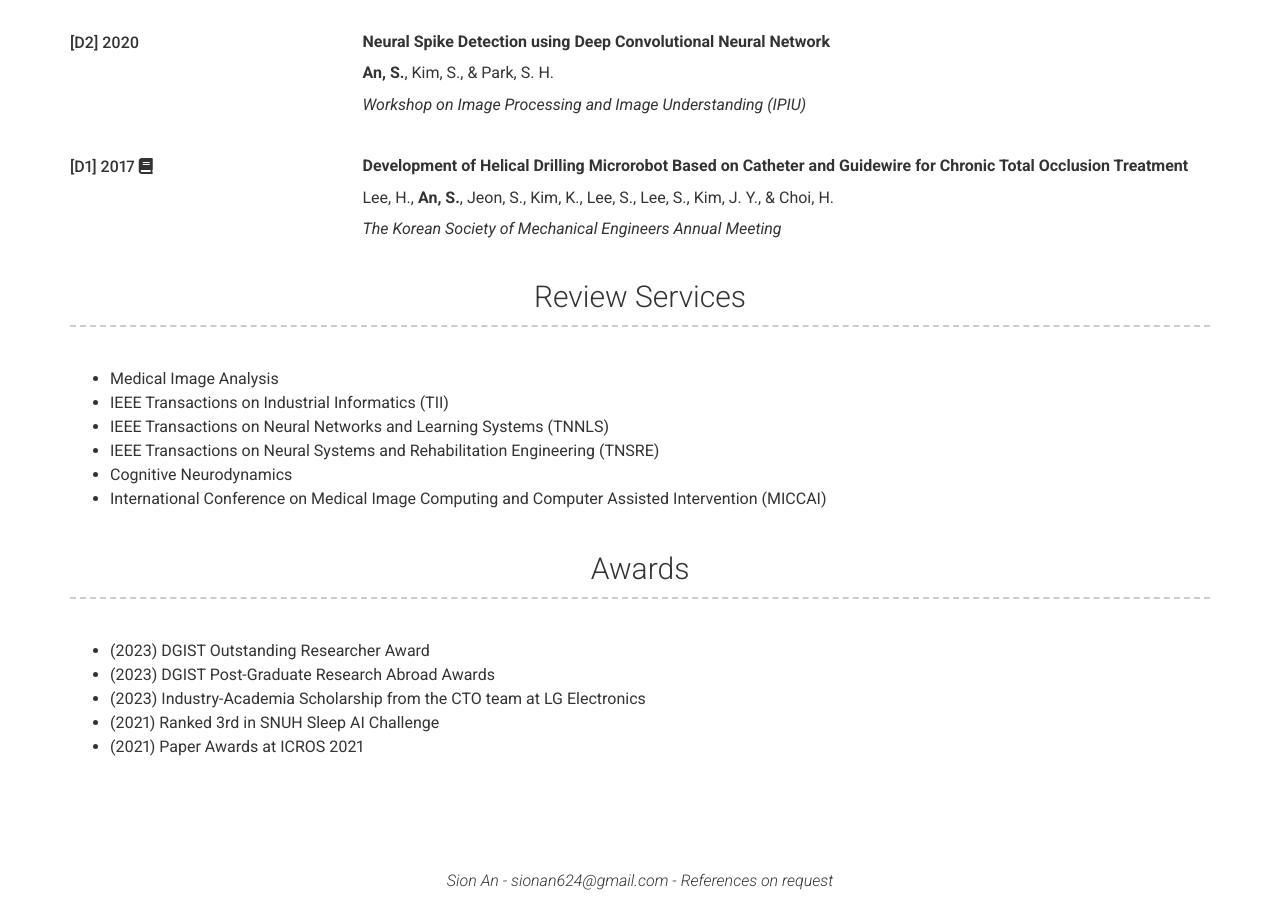
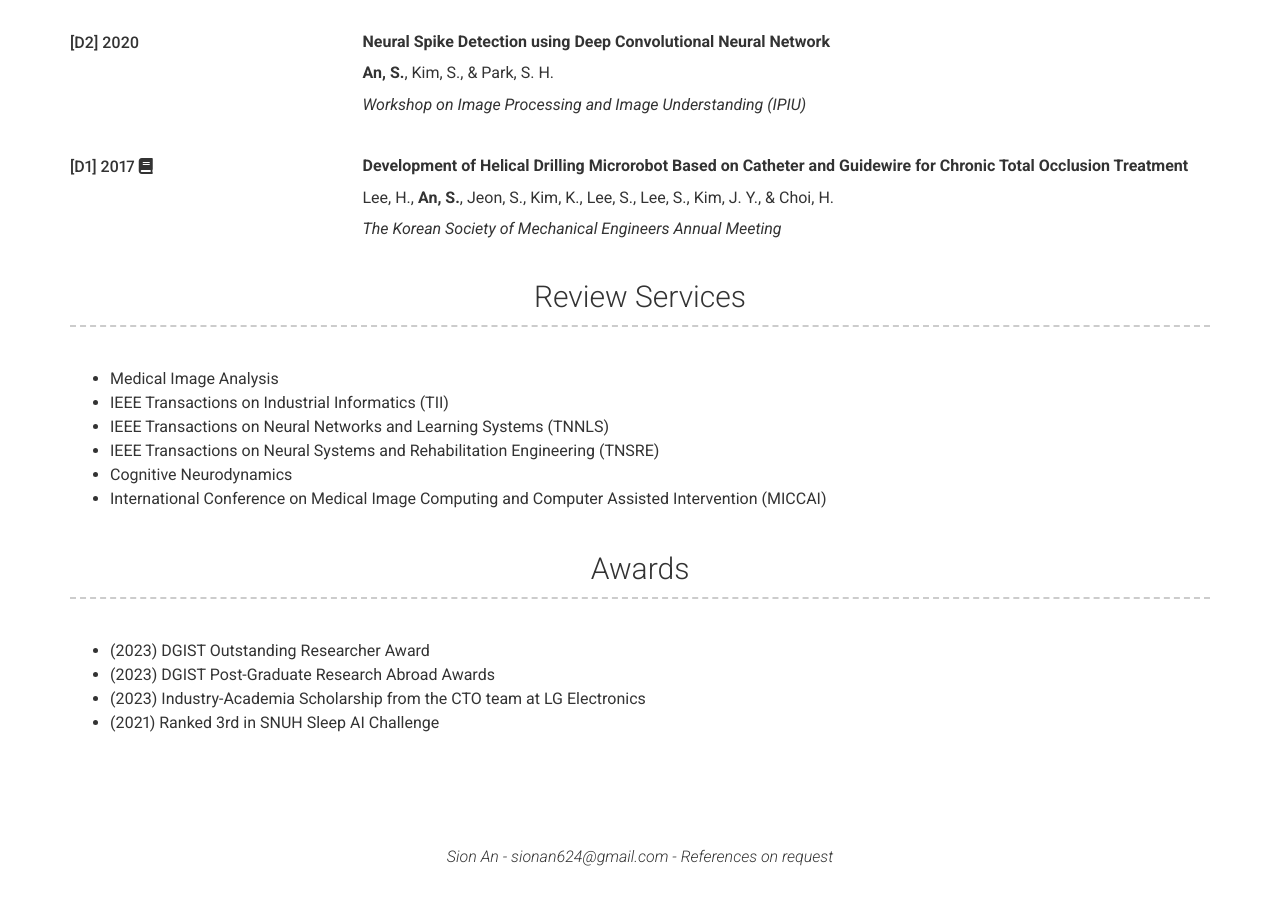
Before and after one commit to SionAn/sionan.github.io, a Jekyll site: the page built from index.md, in a window 1280 px wide and 900 px high, scrolled down 3681 px. Built offline with Jekyll 4.4.1, drawn with Linux system fonts in a browser that asks for light colours; nearby versions of some CDN libraries; after the commit the page ends 4557 px from its top, so only the background shows below that.

Commit message:
Update _config.yml

```diff
--- a/_config.yml
+++ b/_config.yml
@@ -285,7 +285,6 @@ content:
       - (2023) DGIST Post-Graduate Research Abroad Awards
       - (2023) Industry-Academia Scholarship from the CTO team at LG Electronics
       - (2021) Ranked 3rd in SNUH Sleep AI Challenge
-      - (2021) Paper Awards at ICROS 2021
 
 # Footer
 footer_show_references: true
```
